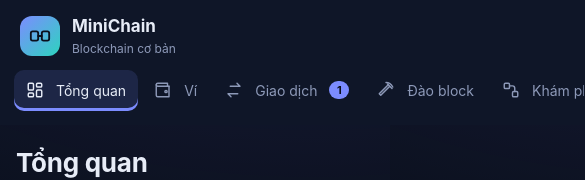
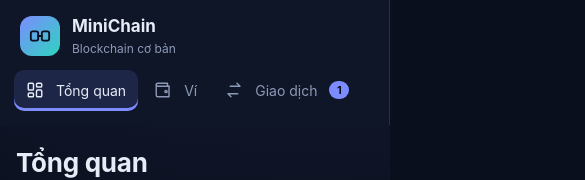
Before and after one commit to dhdatcntt2311046-ops/blockchaincoban, a plain HTML site: page index.html in a window 390 px wide. Shown: the top 180 px of the page, 585 px wide, since content can reach past the window. Drawn offline with Linux system fonts and the light colour scheme.

Commit message:
Sửa lỗi tràn ngang trên điện thoại và nền bị lặp khi cuộn

```diff
--- a/css/style.css
+++ b/css/style.css
@@ -24,7 +24,7 @@
 html, body { margin: 0; height: 100%; }
 body {
   font-family: var(--sans);
-  background: radial-gradient(1200px 600px at 80% -10%, rgba(124, 140, 255, .12), transparent 60%), var(--bg);
+  background: radial-gradient(1200px 600px at 80% -10%, rgba(124, 140, 255, .12), transparent 60%) no-repeat, var(--bg);
   color: var(--text);
   font-size: 14px;
   line-height: 1.5;
@@ -35,7 +35,7 @@ h1, h2, h3, h4 { margin: 0; font-weight: 650; letter-spacing: -.01em; }
 .muted { color: var(--muted); }
 
 /* ----- Bố cục ----- */
-.app { display: grid; grid-template-columns: 248px 1fr; min-height: 100vh; }
+.app { display: grid; grid-template-columns: 248px minmax(0, 1fr); min-height: 100vh; }
 
 .sidebar {
   position: sticky; top: 0; height: 100vh;
@@ -339,9 +339,9 @@ th.amt { text-align: right; }
   .grid.two, .grid.halves { grid-template-columns: 1fr; }
 }
 @media (max-width: 760px) {
-  .app { grid-template-columns: 1fr; }
-  .sidebar { position: static; height: auto; flex-direction: column; gap: 12px; padding: 14px; }
-  .nav { flex-direction: row; overflow-x: auto; }
+  .app { grid-template-columns: minmax(0, 1fr); }
+  .sidebar { position: static; height: auto; flex-direction: column; gap: 12px; padding: 14px; min-width: 0; }
+  .nav { flex-direction: row; overflow-x: auto; min-width: 0; }
   .nav-item { width: auto; flex: none; }
   .nav-item.active { box-shadow: inset 0 -3px 0 var(--accent); }
   .sidebar-foot { display: none; }
```
